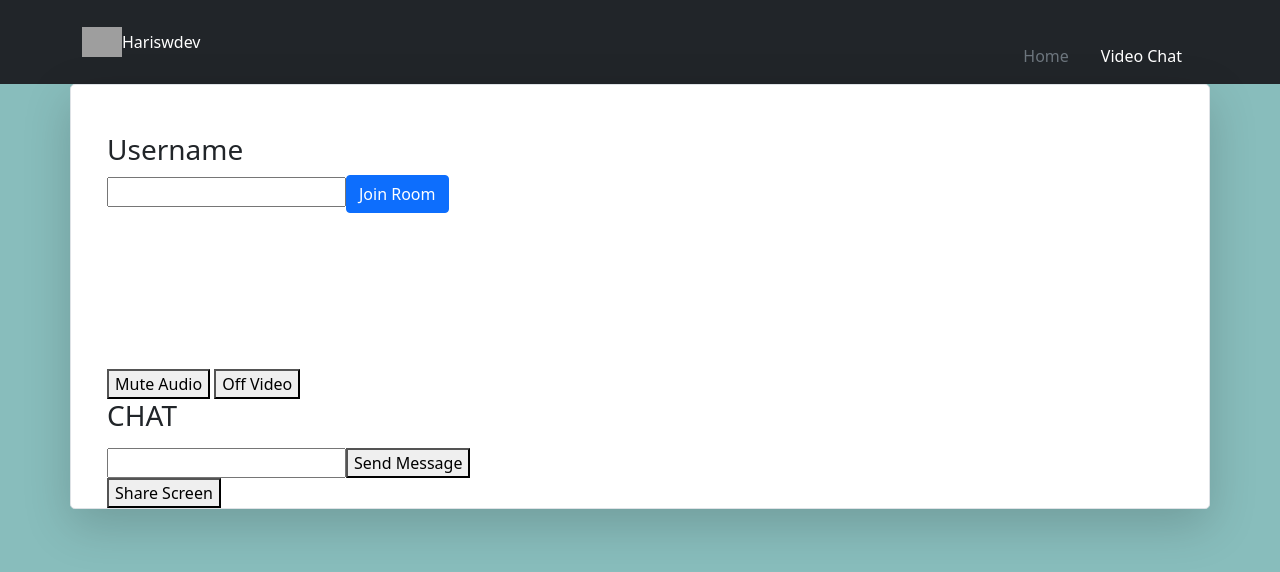
After one commit to harisw/django-portoweb, a Django app: page /chatapp in a window 1280 px wide. The commit adds this page. Shown: the top 572 px of the page. Run offline with Django 3.2, Linux system fonts and the light colour scheme; some libraries are stand-ins or nearby versions; grey boxes are pictures that could not be loaded.

Commit message:
Paused add 1.26.37 video

```diff
--- /dev/null
+++ b/namegen/routing.py
@@ -0,0 +1,6 @@
+from django.urls import re_path
+from . import consumers
+
+websocket_urlpatterns = [
+    re_path(r'', consumers.ChatConsumer.as_asgi())
+]
--- a/namegen/templates/base.html
+++ b/namegen/templates/base.html
@@ -1,5 +1,5 @@
+<!DOCTYPE html>
 {% load static %}
-<!DOCTYPE html>
 <html>
     <head>
         <title>Hariswdev</title>
@@ -23,9 +23,9 @@
                             </a>
                           </li>
                           <li>
-                            <a href="#" class="nav-link text-white">
+                            <a href="{%url 'chat_index'%}" class="nav-link text-white">
                               <svg class="bi d-block mx-auto mb-1" width="24" height="24"><use xlink:href="#speedometer2"></use></svg>
-                              Dashboard
+                              Video Chat
                             </a>
                           </li>
                         </ul>
--- /dev/null
+++ b/namegen/templates/chat.html
@@ -0,0 +1,29 @@
+{% extends 'base.html' %}
+{% load static %}
+{% block content %}
+    <div>
+        <h3 id="usernameHeader">Username</h3>
+        <input type="text" id="username"><button id="joinBtn" class="btn btn-primary">Join Room</button>
+    </div>
+
+    <div class="container">
+        <div id=""video-container>
+            <div><video id="local-video" autoplay playsinline></video></div>
+            <button id="btn-toggle-audio">Mute Audio</button>
+            <button id="btn-toggle-video">Off Video</button>
+        </div>
+        <div id="chat">
+            <h3>CHAT</h3>
+            <div id="messages">
+                <ul id=""message-list></ul>
+            </div>
+            <div><input id="msg"><button id="btn-send-msg">Send Message</button></div>
+            <button id=""btn-share-screen">Share Screen</button>
+        </div>
+
+    </div>
+{% endblock %}
+
+{% block script %}
+    <script type="text/javascript" src="{% static 'js/main.js' %}"></script>
+{% endblock %}
--- a/namegen/urls.py
+++ b/namegen/urls.py
@@ -4,5 +4,7 @@ from . import views
 
 urlpatterns = [
     path('', views.index, name='namegen_index'),
-    path('api/getnames/', views.getNames, name='namegen_getNames')
+    path('api/getnames/', views.getNames, name='namegen_getNames'),
+
+    path('chatapp', views.chatIndex, name='chat_index')
 ]
--- a/namegen/views.py
+++ b/namegen/views.py
@@ -26,3 +26,7 @@ def getNames(request):
 
     namesResult = namesResult[:10].values()
     return JsonResponse({'names': list(namesResult)})
+
+def chatIndex(request):
+    context = {}
+    return render(request, 'chat.html', context=context)
```
Also changed, not shown: djangoportoweb/asgi.py (+12 -2 lines), djangoportoweb/settings.py (+15 -4 lines), namegen/consumers.py (added, +41 -0 lines).
